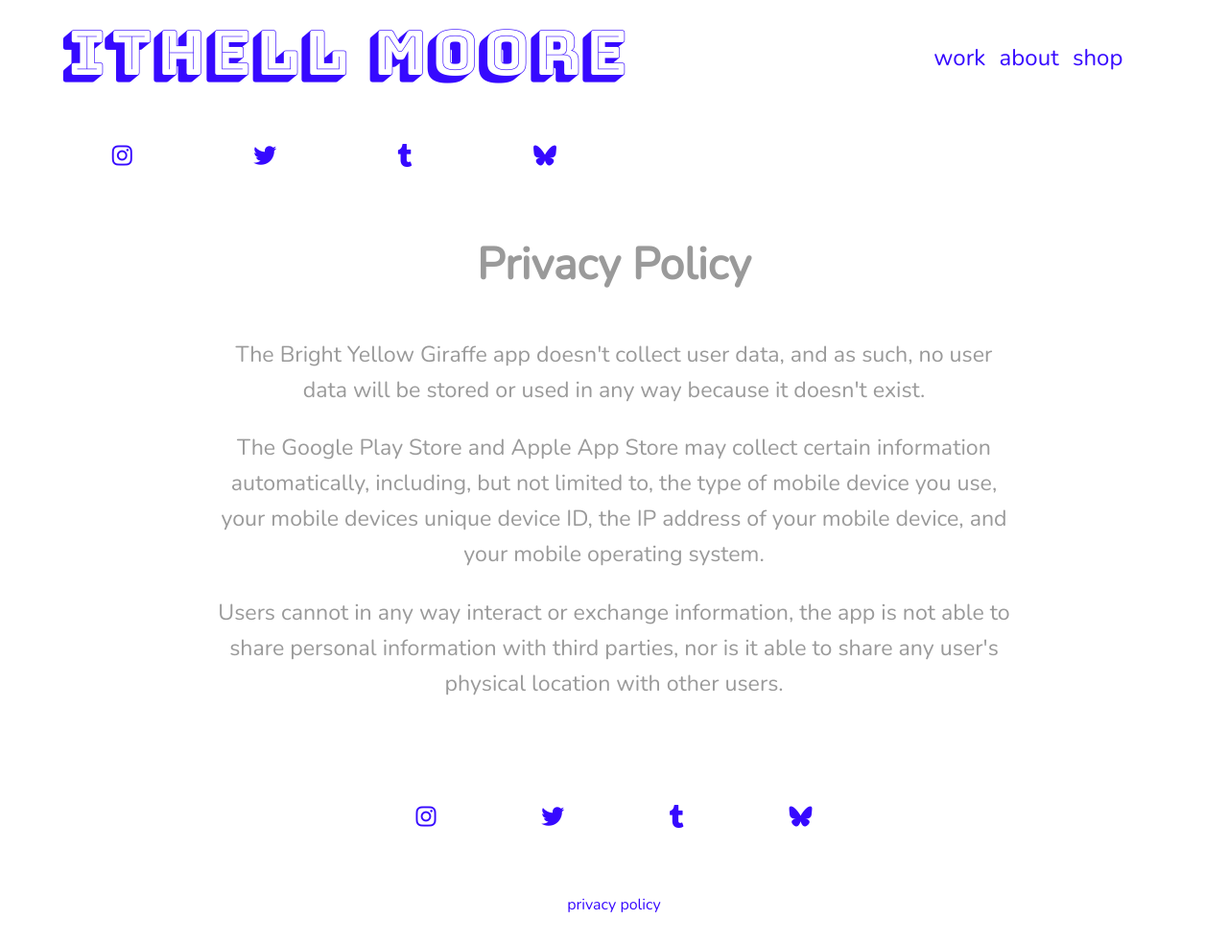
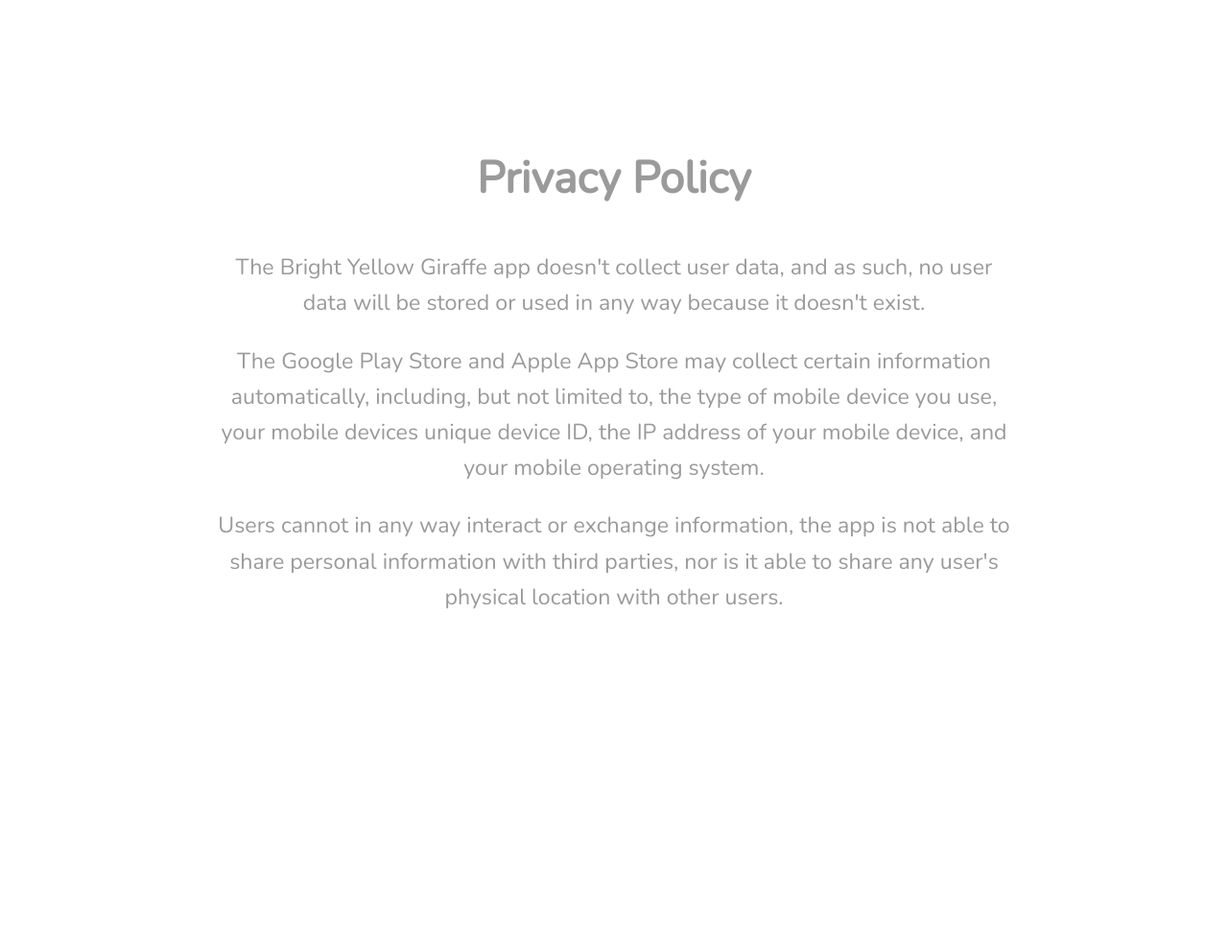
Before and after one commit to cerealtom/ithellmoore, a website: page giraffe_privacy-policy.html in a window 1280 px wide. Shown: the whole page at 96% size. After the commit the page ends 800 px from the top, so only its background shows below. Drawn offline with Linux system fonts and the light colour scheme.

Commit message:
simplified Privacy Policy for Google Play overlord compliance

```diff
--- a/giraffe_privacy-policy.html
+++ b/giraffe_privacy-policy.html
@@ -12,32 +12,11 @@
 		<link rel="stylesheet" href="https://site-assets.fontawesome.com/releases/v6.7.2/css/all.css">
 	</head>
 <body>
-	<header>
-		<div id="logo">
-			<a href="index.html"> ithell moore </a><br>
-			<a href="https://www.instagram.com/twoombo" target="_blank" alt="Instagram"><i class="fa-brands fa-instagram" style="font-size:24px"></i></a>
-			<a href="https://twitter.com/cerealtom" target="_blank" alt="Twitter"><i class="fa-brands fa-twitter" style="font-size:24px"></i></a>
-			<a href="https://cerealtom.tumblr.com" target="_blank"  alt="Tumblr"><i class="fa-brands fa-tumblr" style="font-size:24px"></i></a>
-			<a href="https://bsky.app/profile/twoombo.bsky.social" target="_blank" alt="Bluesky"><i class="fa-brands fa-bluesky" style="font-size:24px"></i></a>
-		</div>
-		<div class="nav" id="nav">
-			<a href="index.html">work</a>
-			<a href="about.html">about</a>
-			<a href="https://cerealtom.bigcartel.com" target="_blank">shop</a>
-		</div>
-	</header>
 	<div class="desc" style="width: 65%;">
 		<h1>Privacy Policy</h1>
 		<p>The Bright Yellow Giraffe app doesn't collect user data, and as such, no user data will be stored or used in any way because it doesn't exist.</p>
 		<p>The Google Play Store and Apple App Store may collect certain information automatically, including, but not limited to, the type of mobile device you use, your mobile devices unique device ID, the IP address of your mobile device, and your mobile operating system.</p>
 		<p>Users cannot in any way interact or exchange information, the app is not able to share personal information with third parties, nor is it able to share any user's physical location with other users.</p>
 	</div>
-	<div class="clear" id="footer">
-		<a href="https://www.instagram.com/twoombo" target="_blank" alt="Instagram"><i class="fa-brands fa-instagram" style="font-size:24px"></i></a>
-		<a href="https://twitter.com/cerealtom" target="_blank" alt="Twitter"><i class="fa-brands fa-twitter" style="font-size:24px"></i></a>
-		<a href="https://cerealtom.tumblr.com" target="_blank"  alt="Tumblr"><i class="fa-brands fa-tumblr" style="font-size:24px"></i></a>
-		<a href="https://bsky.app/profile/twoombo.bsky.social" target="_blank" alt="Bluesky"><i class="fa-brands fa-bluesky" style="font-size:24px"></i></a>
-		<p class="footer-nav"><a href="privacy-policy.html">privacy policy</a></p>
-	</div>
 </body>
 </html>
```
